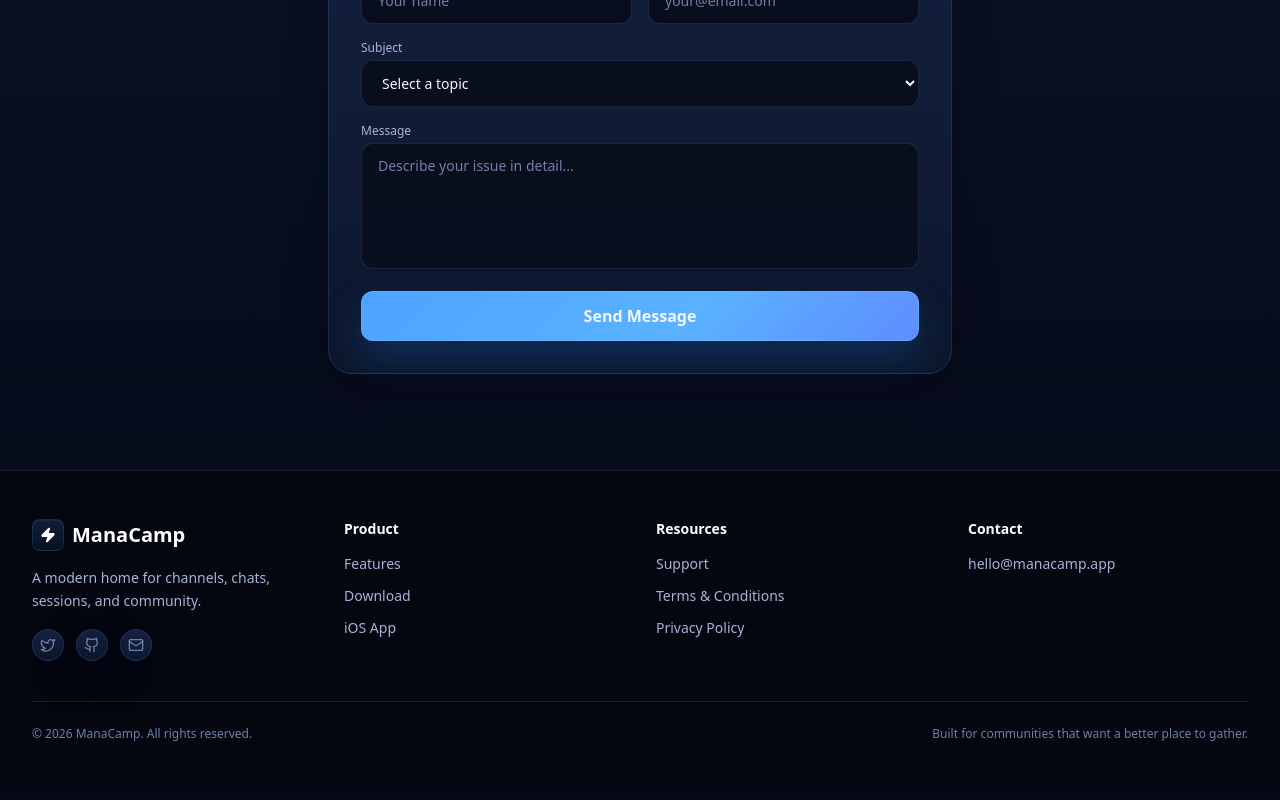
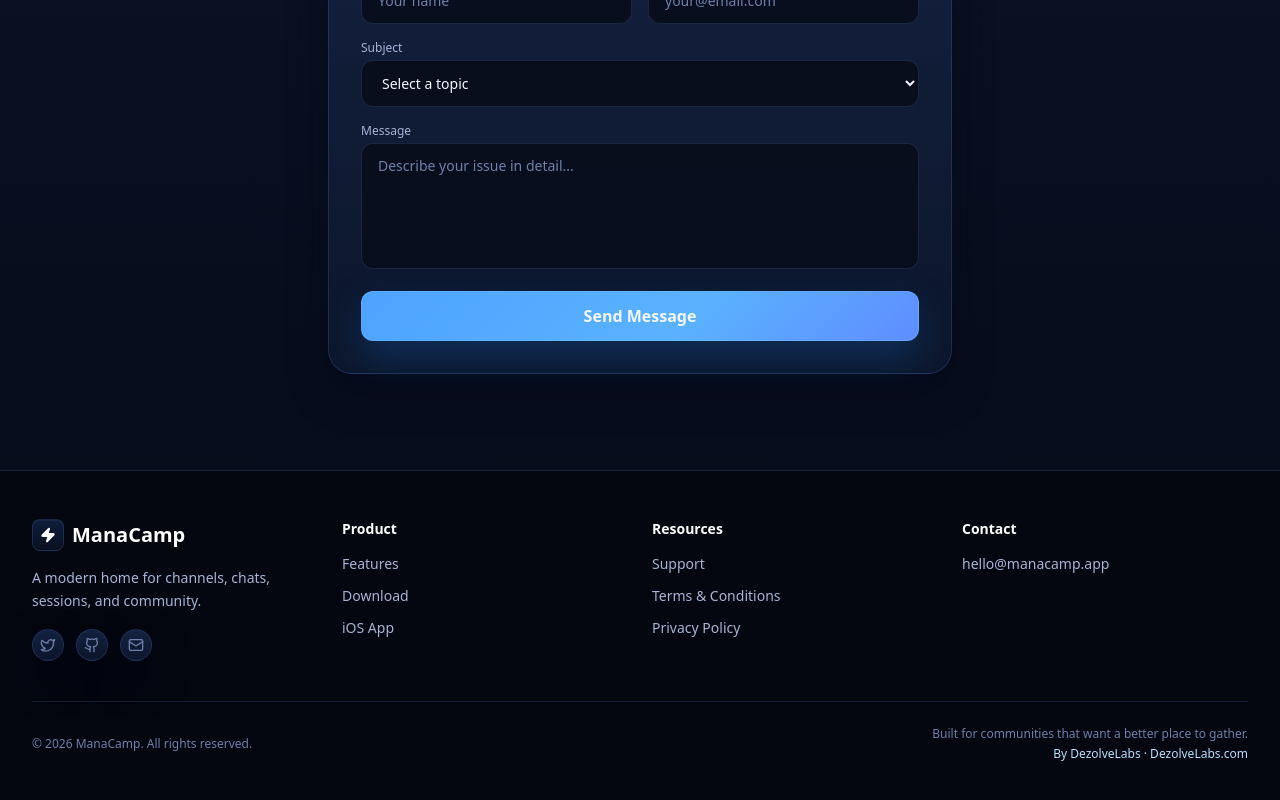
Before and after one commit to Dezolve/manacamp-site, a Next.js app: page /support in a window 1280 px wide. Shown: the part 2137-2937 px from the top of the page. Built offline with nearby package versions, Linux system fonts and the light colour scheme.

Commit message:
refactor: enhance footer layout and add attribution to DezolveLabs; update HeroSection copy for clarity

```diff
--- a/components/Footer.tsx
+++ b/components/Footer.tsx
@@ -21,8 +21,8 @@ export default function Footer() {
   return (
     <footer className="border-t border-border-subtle bg-[rgba(4,7,15,0.82)]">
       <div className="max-w-7xl mx-auto px-4 sm:px-6 lg:px-8 py-12">
-        <div className="grid grid-cols-1 sm:grid-cols-2 lg:grid-cols-4 gap-8">
-          <div className="lg:col-span-1">
+        <div className="grid grid-cols-2 gap-x-6 gap-y-8 sm:grid-cols-2 lg:grid-cols-4">
+          <div className="col-span-2 lg:col-span-1">
             <Link href="/" className="flex items-center gap-2 mb-4 group">
               <div className="icon-tile w-8 h-8 rounded-lg flex items-center justify-center transition-all duration-200 group-hover:border-[rgba(255,158,88,0.34)]">
                 <Zap className="w-4 h-4 text-white" fill="white" />
@@ -62,7 +62,7 @@ export default function Footer() {
           </div>
 
           {Object.entries(footerLinks).map(([category, links]) => (
-            <div key={category}>
+            <div key={category} className={category === "Contact" ? "col-span-2 sm:col-span-1" : "col-span-1"}>
               <h3 className="text-sm font-semibold text-white mb-3">
                 {category}
               </h3>
@@ -86,9 +86,19 @@ export default function Footer() {
           <p className="text-xs text-text-muted text-balance">
             © {new Date().getFullYear()} ManaCamp. All rights reserved.
           </p>
-          <p className="text-xs text-text-muted text-balance">
-            Built for communities that want a better place to gather.
-          </p>
+          <div className="flex flex-col items-center sm:items-end gap-1">
+            <p className="text-xs text-text-muted text-balance">
+              Built for communities that want a better place to gather.
+            </p>
+            <a
+              href="https://dezolvelabs.com"
+              target="_blank"
+              rel="noopener noreferrer"
+              className="text-xs text-[rgb(182,224,255)] hover:text-white transition-colors"
+            >
+              By DezolveLabs · DezolveLabs.com
+            </a>
+          </div>
         </div>
       </div>
     </footer>
--- a/components/HeroSection.tsx
+++ b/components/HeroSection.tsx
@@ -46,7 +46,7 @@ export default function HeroSection() {
               className="eyebrow-pill mb-6 sm:mb-8 mx-auto lg:mx-0 text-center lg:text-left"
             >
               <Zap className="w-3.5 h-3.5 text-accent-warm-soft" fill="currentColor" />
-              <span className="text-sm">Windows available now · iOS coming soon</span>
+              <span className="text-sm">Under construction · Windows available now · iOS coming soon</span>
             </motion.div>
 
             <motion.h1
@@ -68,6 +68,15 @@ export default function HeroSection() {
             >
               ManaCamp brings channels, DMs, voice, video, screen sharing, bots,
               and live sessions into one immersive space built for real-time communities.
+            </motion.p>
+
+            <motion.p
+              initial={{ opacity: 0, y: 20 }}
+              animate={{ opacity: 1, y: 0 }}
+              transition={{ duration: 0.7, delay: 0.24 }}
+              className="text-sm text-text-muted max-w-xl mx-auto lg:mx-0 -mt-2 mb-8 sm:mb-10"
+            >
+              Early product and site preview. Features, polish, and platform support are still actively being refined.
             </motion.p>
 
             <motion.div
```
